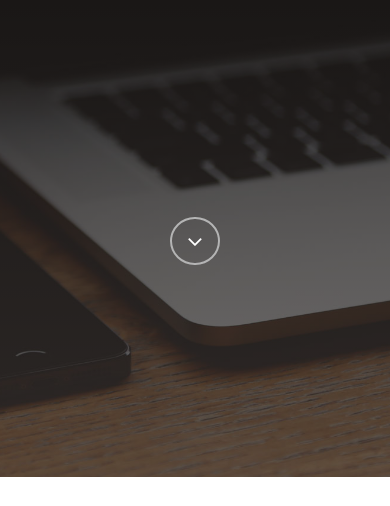
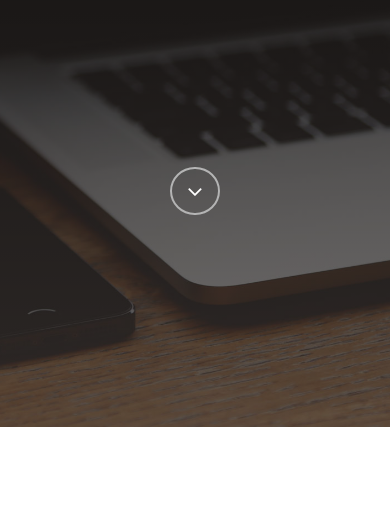
Before and after one commit to matigrieben/matigrieben.github.io, a plain HTML site: page sistema-de-turnos/index.html in a window 390 px wide. Shown: the part 273-779 px from the top of the page. Drawn offline with nearby package versions, Linux system fonts and the light colour scheme.

Commit message:
para seguimiento y Turmat tambien responsive

```diff
--- a/seguimiento-satelital/css/responsive.css
+++ b/seguimiento-satelital/css/responsive.css
@@ -1,6 +1,6 @@
 @media (max-width: 1400px){
   #tf-home .overlay{
-    height: 750px;
+    height: 1000px;
     }
   a.fa.fa-angle-down {
     padding: 10px 15px;
@@ -8,7 +8,52 @@
     border: 2px solid #b4b4b4;
     border-radius: 50%;
     font-size: 24px;
-    margin-top: 200px;
+    margin-top: 300px;
+    transition: all 0.5s;
+    }
+}
+
+@media (max-width: 1025px){
+  #tf-home .overlay{
+    height: 1000px;
+    }
+  a.fa.fa-angle-down {
+    padding: 10px 15px;
+    color: #fff;
+    border: 2px solid #b4b4b4;
+    border-radius: 50%;
+    font-size: 24px;
+    margin-top: 400px;
+    transition: all 0.5s;
+    }
+}
+
+@media (max-width: 770px){
+  #tf-home .overlay{
+    height: 1100px;
+    }
+  a.fa.fa-angle-down {
+    padding: 10px 15px;
+    color: #fff;
+    border: 2px solid #b4b4b4;
+    border-radius: 50%;
+    font-size: 24px;
+    margin-top: 400px;
+    transition: all 0.5s;
+    }
+}
+
+@media (max-width: 490px){
+  #tf-home .overlay{
+    height: 700px;
+    }
+  a.fa.fa-angle-down {
+    padding: 10px 15px;
+    color: #fff;
+    border: 2px solid #b4b4b4;
+    border-radius: 50%;
+    font-size: 24px;
+    margin-top: 150px;
     transition: all 0.5s;
     }
 }
@@ -42,6 +87,7 @@ label{
     padding: 12% 10%;
 }
 }
+
 @media (max-width: 360px){
 .hover-bg .hover-text {
     padding: 22% 10%;
--- a/sistema-de-turnos/css/responsive.css
+++ b/sistema-de-turnos/css/responsive.css
@@ -1,6 +1,6 @@
 @media (max-width: 1400px){
   #tf-home .overlay{
-    height: 750px;
+    height: 1000px;
     }
   a.fa.fa-angle-down {
     padding: 10px 15px;
@@ -8,7 +8,52 @@
     border: 2px solid #b4b4b4;
     border-radius: 50%;
     font-size: 24px;
-    margin-top: 200px;
+    margin-top: 300px;
+    transition: all 0.5s;
+    }
+}
+
+@media (max-width: 1025px){
+  #tf-home .overlay{
+    height: 1000px;
+    }
+  a.fa.fa-angle-down {
+    padding: 10px 15px;
+    color: #fff;
+    border: 2px solid #b4b4b4;
+    border-radius: 50%;
+    font-size: 24px;
+    margin-top: 400px;
+    transition: all 0.5s;
+    }
+}
+
+@media (max-width: 770px){
+  #tf-home .overlay{
+    height: 1100px;
+    }
+  a.fa.fa-angle-down {
+    padding: 10px 15px;
+    color: #fff;
+    border: 2px solid #b4b4b4;
+    border-radius: 50%;
+    font-size: 24px;
+    margin-top: 400px;
+    transition: all 0.5s;
+    }
+}
+
+@media (max-width: 490px){
+  #tf-home .overlay{
+    height: 700px;
+    }
+  a.fa.fa-angle-down {
+    padding: 10px 15px;
+    color: #fff;
+    border: 2px solid #b4b4b4;
+    border-radius: 50%;
+    font-size: 24px;
+    margin-top: 150px;
     transition: all 0.5s;
     }
 }
@@ -42,6 +87,7 @@ label{
     padding: 12% 10%;
 }
 }
+
 @media (max-width: 360px){
 .hover-bg .hover-text {
     padding: 22% 10%;
```
